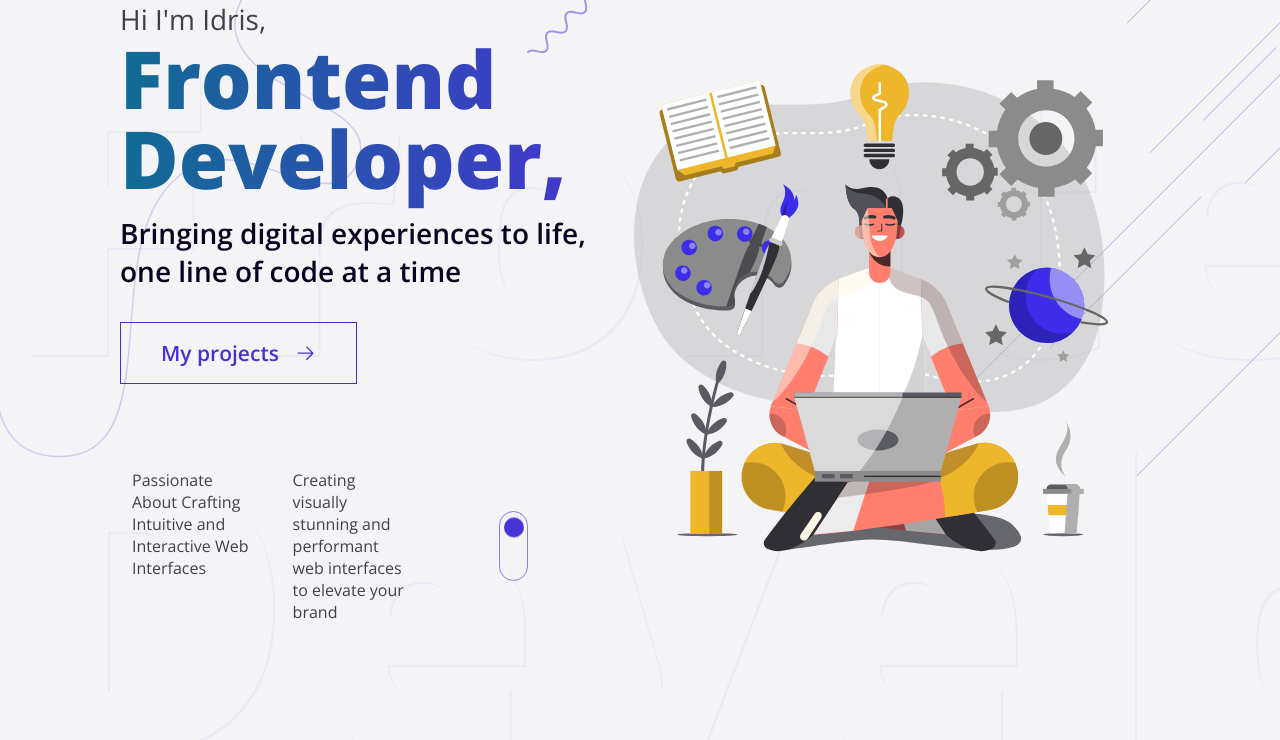
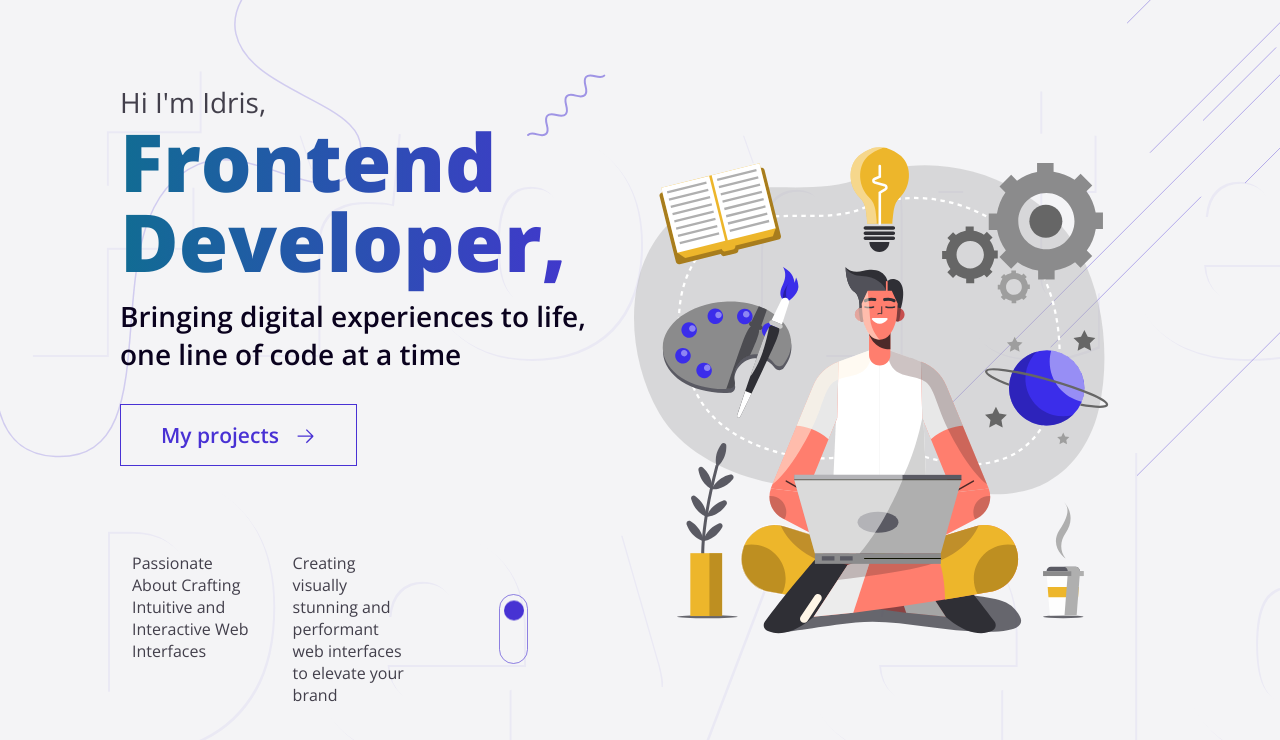
Before and after one commit to idrisaltamimi/portfolio-v4, a React (Vite) app: page / in a window 1280 px wide. Shown: the top 740 px of the page. Built offline with nearby package versions, Linux system fonts and the light colour scheme.

Commit message:
fix section page

```diff
--- a/src/components/ui/Section.scss
+++ b/src/components/ui/Section.scss
@@ -1,7 +1,13 @@
 .section {
-  max-width: calc(1440px + (var(--section-padding) * 2));
-  margin-inline: auto;
+  position: relative;
   min-height: 100vh;
 
-  padding-inline: var(--section-padding);
+  .section--wrapper {
+    margin-inline: auto;
+    max-width: calc(1440px + (var(--section-padding) * 2));
+    padding-inline: var(--section-padding);
+    padding-block: 5rem;
+    min-height: 100vh;
+    height: 100%;
+  }
 }
```
